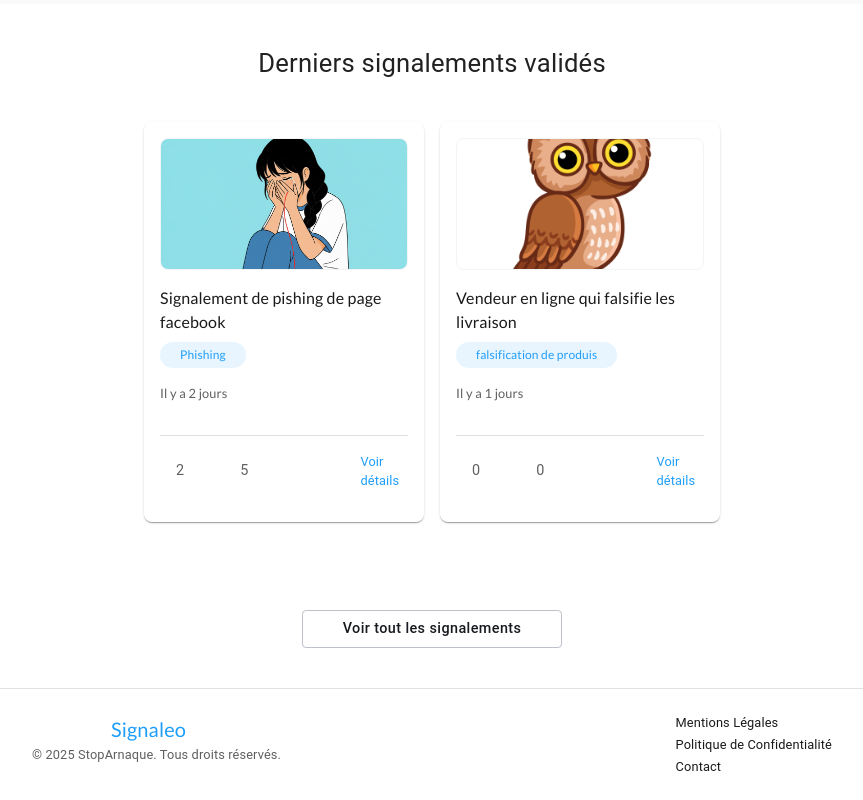
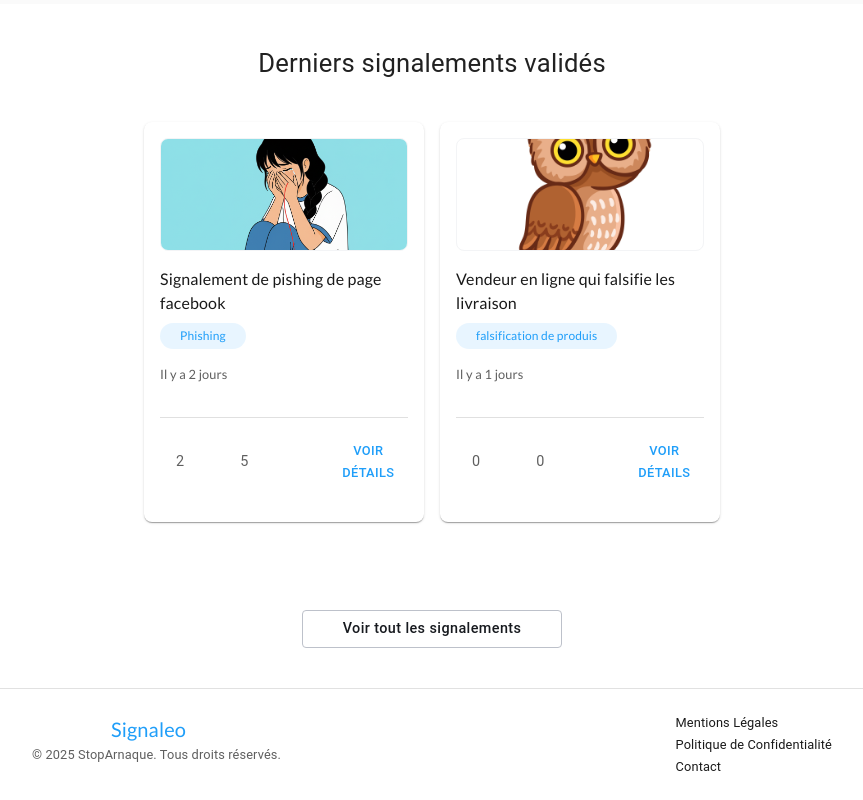
Before and after one commit to Sikina3/StopArnaque, a React (Vite) app: page / in a window 1280 px wide. Shown: the part 1500-2300 px from the top of the page, without its empty margins (208-1071 px from the left). Built offline with nearby package versions, Linux system fonts and the light colour scheme; some icons are missing.

Commit message:
Petite ajustement dans le CardSignalements

```diff
--- a/src/components/CardSignalement.jsx
+++ b/src/components/CardSignalement.jsx
@@ -1,4 +1,4 @@
-import { Box, Grid, Paper, Typography } from "@mui/material";
+import { Box, Button, Grid, Paper, Typography } from "@mui/material";
 import Divider from '@mui/material/Divider';
 import ChatBubbleOutlineOutlinedIcon from '@mui/icons-material/ChatBubbleOutlineOutlined';
 import FavoriteBorderOutlinedIcon from '@mui/icons-material/FavoriteBorderOutlined';
@@ -77,7 +77,7 @@ function CardSignalement({ titre, categorie, date, LikeNumber, ChatNumber, image
           <ChatBubbleOutlineOutlinedIcon sx={{ color: "#5F5F5F", fontSize: {xs: 18, md: 25}, marginRight: {xs: 0.5} }} />
           <Typography sx={{color: "#5F5F5F", fontSize: { xs: "0.7rem", md: "0.9rem"} }}> {ChatNumber} </Typography>
 
-          <Typography sx={{ color: "#1F9EF9", fontSize: {md: "0.8rem", xs: "0.7rem"}, marginLeft: 14}}> Voir détails </Typography>
+          <Button sx={{ color: "#1F9EF9", fontSize: {md: "0.8rem", xs: "0.6rem"}, marginLeft: 10}}> Voir détails </Button>
         </Box>
       </Paper>
     </Grid>
```
